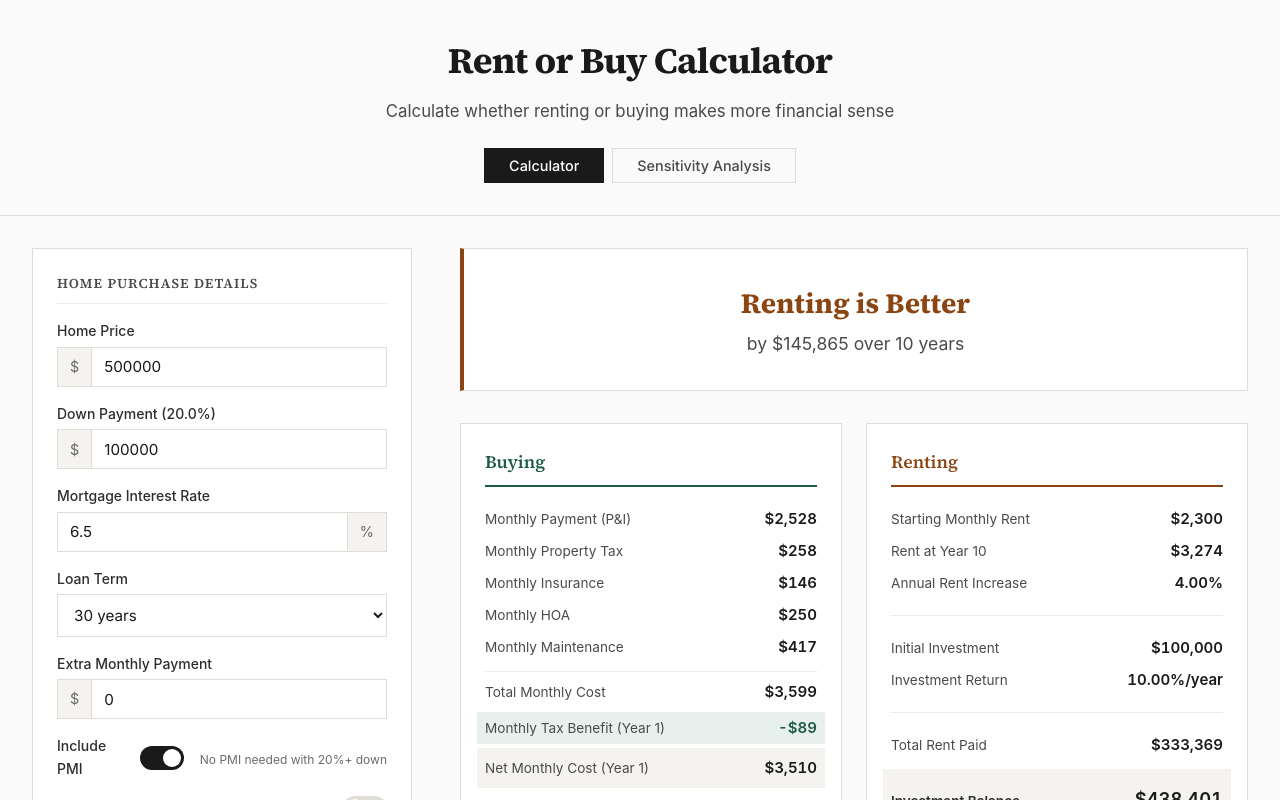
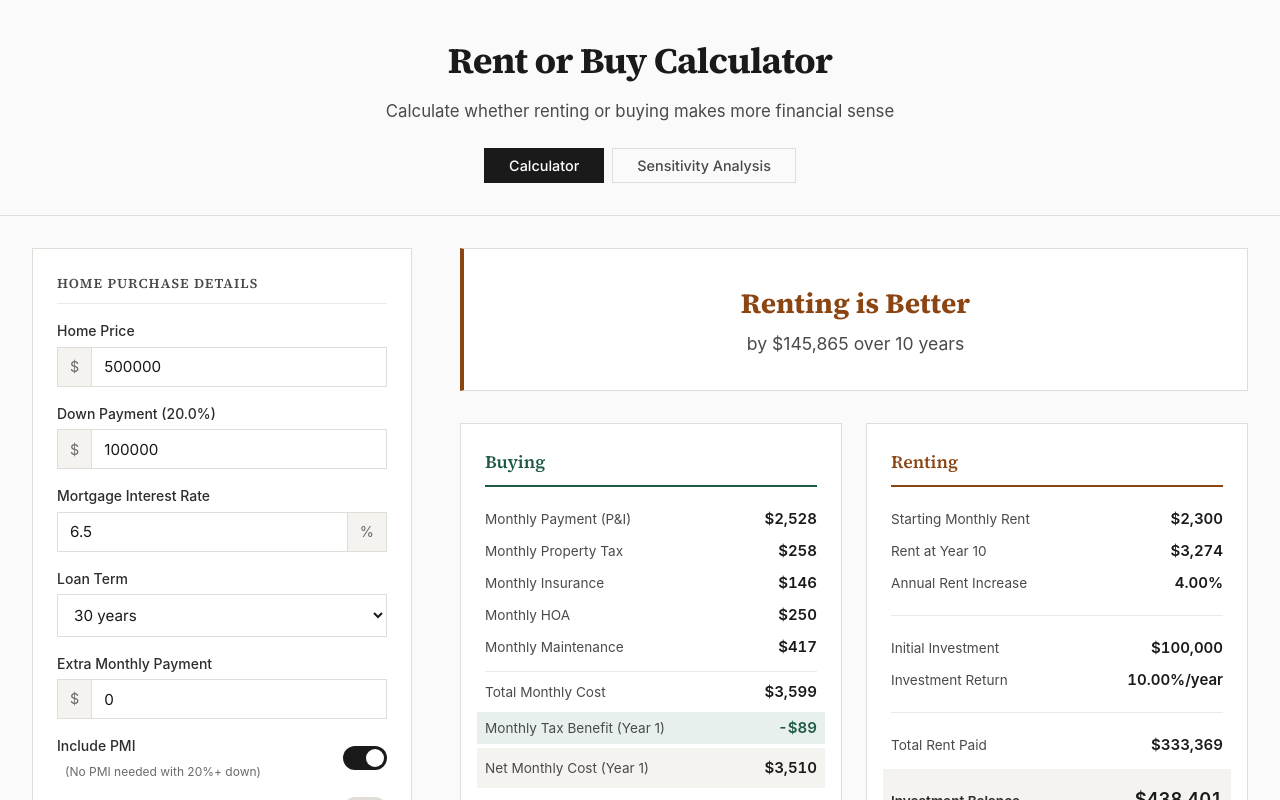
Before and after one commit to Damdiel/rentorbuy, a React (Vite) app: page / in a window 1280 px wide. Shown: the top 800 px of the page. Built offline with nearby package versions, Linux system fonts and the light colour scheme.

Commit message:
Move PMI note inline with label, align toggles

```diff
--- a/src/App.css
+++ b/src/App.css
@@ -248,10 +248,9 @@ body {
   flex: 1;
 }
 
-.toggle-note {
-  flex: 0 0 auto;
+.inline-note {
   margin-left: var(--space-sm);
-  white-space: nowrap;
+  font-weight: 400;
 }
 
 .toggle {
--- a/src/App.jsx
+++ b/src/App.jsx
@@ -537,7 +537,15 @@ function App() {
             </div>
 
             <div className="input-row toggle-row">
-              <label htmlFor="includePMI">Include PMI</label>
+              <label htmlFor="includePMI">
+                Include PMI
+                <span
+                  className="note inline-note"
+                  style={{ visibility: includePMI && calculations.downPaymentPercent >= 20 ? 'visible' : 'hidden' }}
+                >
+                  (No PMI needed with 20%+ down)
+                </span>
+              </label>
               <label className="toggle">
                 <input
                   type="checkbox"
@@ -547,12 +555,6 @@ function App() {
                 />
                 <span className="slider"></span>
               </label>
-              <span
-                className="note toggle-note"
-                style={{ visibility: includePMI && calculations.downPaymentPercent >= 20 ? 'visible' : 'hidden' }}
-              >
-                No PMI needed with 20%+ down
-              </span>
             </div>
 
             <div className="input-row toggle-row">
```
